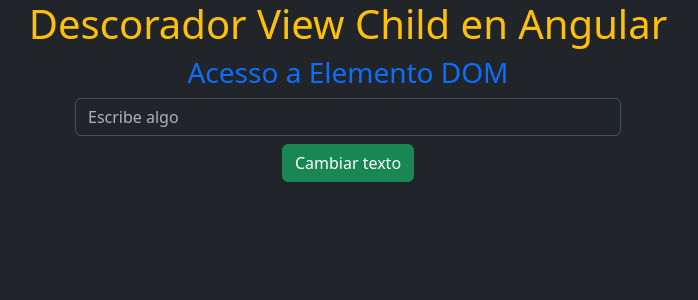
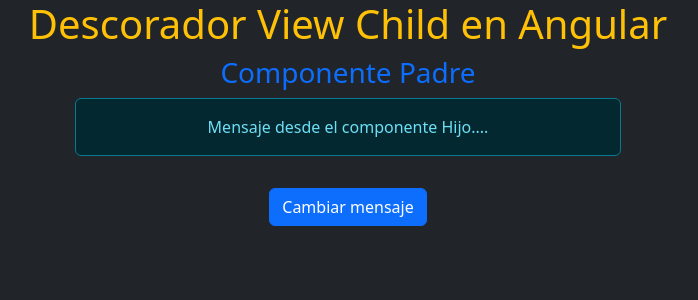
Before and after one commit to SamuelPProgramador/CursoAngular, an Angular app in the folder app-angular/: page / in a window 1280 px wide. Shown: the top 300 px of the page, without its empty margins (292-990 px from the left). Built offline with nearby package versions, Linux system fonts and the light colour scheme.

Commit message:
estoy devuelta

```diff
--- a/app-angular/src/app/app.component.html
+++ b/app-angular/src/app/app.component.html
@@ -1,4 +1,4 @@
 <div class="container text-center">
   <h1 class="text-center text-warning">{{title}}</h1>
-  <app-view-child/>
+  <app-padre/>
 </div>
--- a/app-angular/src/app/padre/hijo/hijo.component.html
+++ b/app-angular/src/app/padre/hijo/hijo.component.html
@@ -1,4 +1,11 @@
-<div class="container">
+<div class="alert alert-info w-50 mx-auto">
+    {{mensaje}}
+</div>
+
+
+
+
+<!-- <div class="container">
     <button class="btn btn-primary"
     (click)="enviarMensaje()">Enviar</button>
-</div>
+</div> -->
--- a/app-angular/src/app/padre/hijo/hijo.component.ts
+++ b/app-angular/src/app/padre/hijo/hijo.component.ts
@@ -9,11 +9,19 @@
 })
 export class HijoComponent {
 
-  @Output() notificarPadre = new EventEmitter<string>();
+  mensaje: string = 'Mensaje desde el componente Hijo....'
 
-  enviarMensaje(){
-    this.notificarPadre.emit("Mensaje desde el componente padre al hijo");
+  cambiarMensaje(nuevoMensaje:string){
+    this.mensaje = nuevoMensaje;
   }
+
+
+
+  // @Output() notificarPadre = new EventEmitter<string>();
+
+  // enviarMensaje(){
+  //   this.notificarPadre.emit("Mensaje desde el componente padre al hijo");
+  // }
 
 
   // @Input() mensaje!: string;
--- a/app-angular/src/app/padre/padre.component.html
+++ b/app-angular/src/app/padre/padre.component.html
@@ -1,9 +1,12 @@
 <div class="container">
     <h3 class="text-primary">Componente Padre</h3>
-    <app-hijo (notificarPadre)="recibirNotificacion($event)"></app-hijo>
+    <app-hijo/>
+    <button class="btn btn-primary mt-3"
+    (click)="cambiarMensajeHijo()">Cambiar mensaje </button>
+    <!-- <app-hijo (notificarPadre)="recibirNotificacion($event)"></app-hijo>
 
     @if(mensaje){
         <p class="mt-3 alert alert-info w-50 mx-auto"> {{mensaje}}</p>
 
-    }
+    } -->
 </div>
--- a/app-angular/src/app/padre/padre.component.ts
+++ b/app-angular/src/app/padre/padre.component.ts
@@ -1,4 +1,4 @@
-import { Component } from '@angular/core';
+import { Component, ViewChild } from '@angular/core';
 import { HijoComponent } from "./hijo/hijo.component";
 
 @Component({
@@ -10,10 +10,19 @@
 })
 export class PadreComponent {
   // mensajePadre: string ='Mensaje desde el componente padre'
-  mensaje: string  = '';
-  recibirNotificacion(mensajeHijo: string) {
-    this.mensaje = mensajeHijo;
+  //mensaje: string  = '';
+
+  @ViewChild(HijoComponent) componenteHijo! : HijoComponent;
+  cambiarMensajeHijo(){
+    this.componenteHijo.cambiarMensaje("Mensaje desde el componente padre.")
+
 
   }
 
+  // recibirNotificacion(mensajeHijo: string) {
+  //   this.mensaje = mensajeHijo;
+
+  // }
+
+
 }
```
